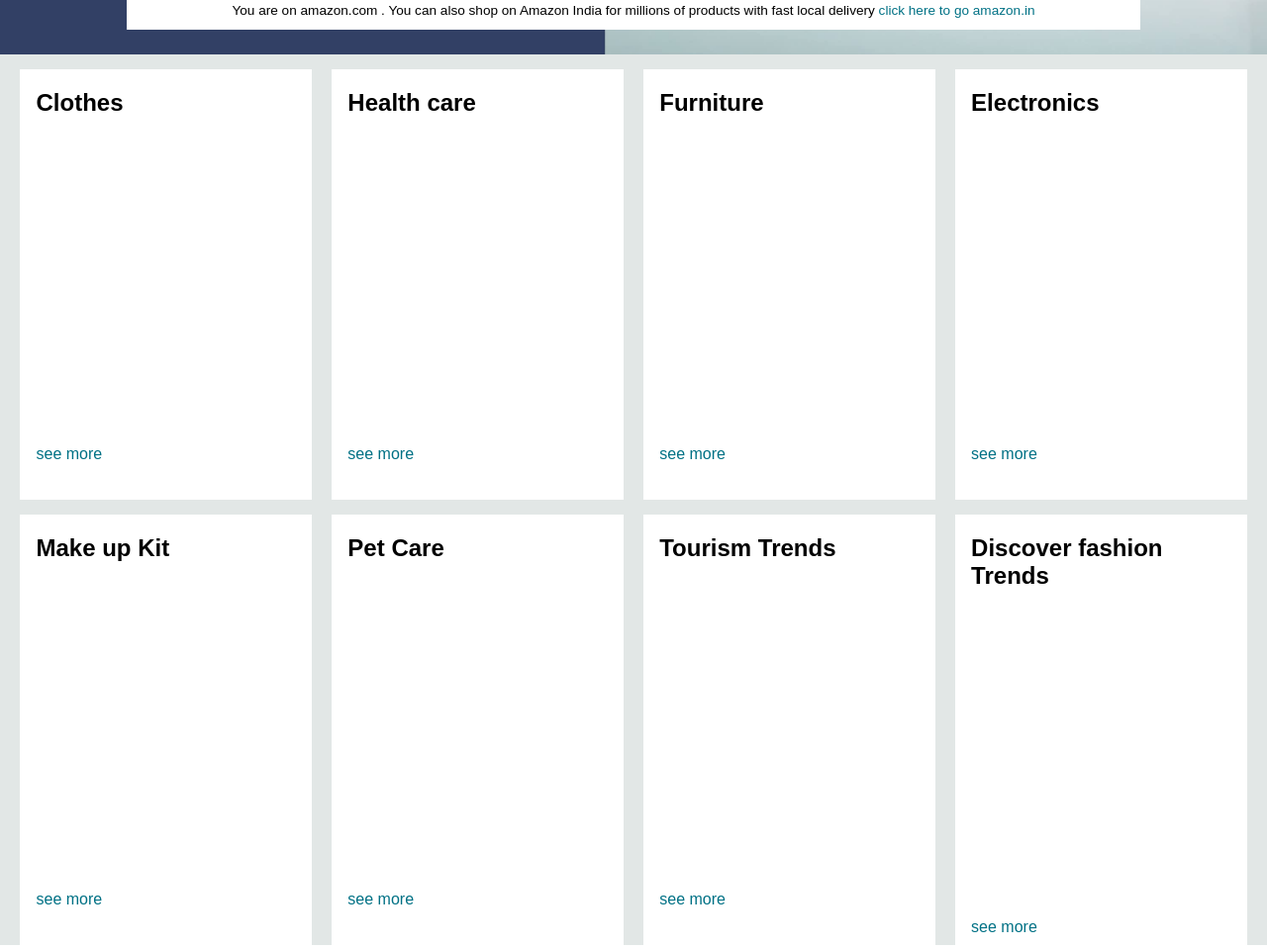
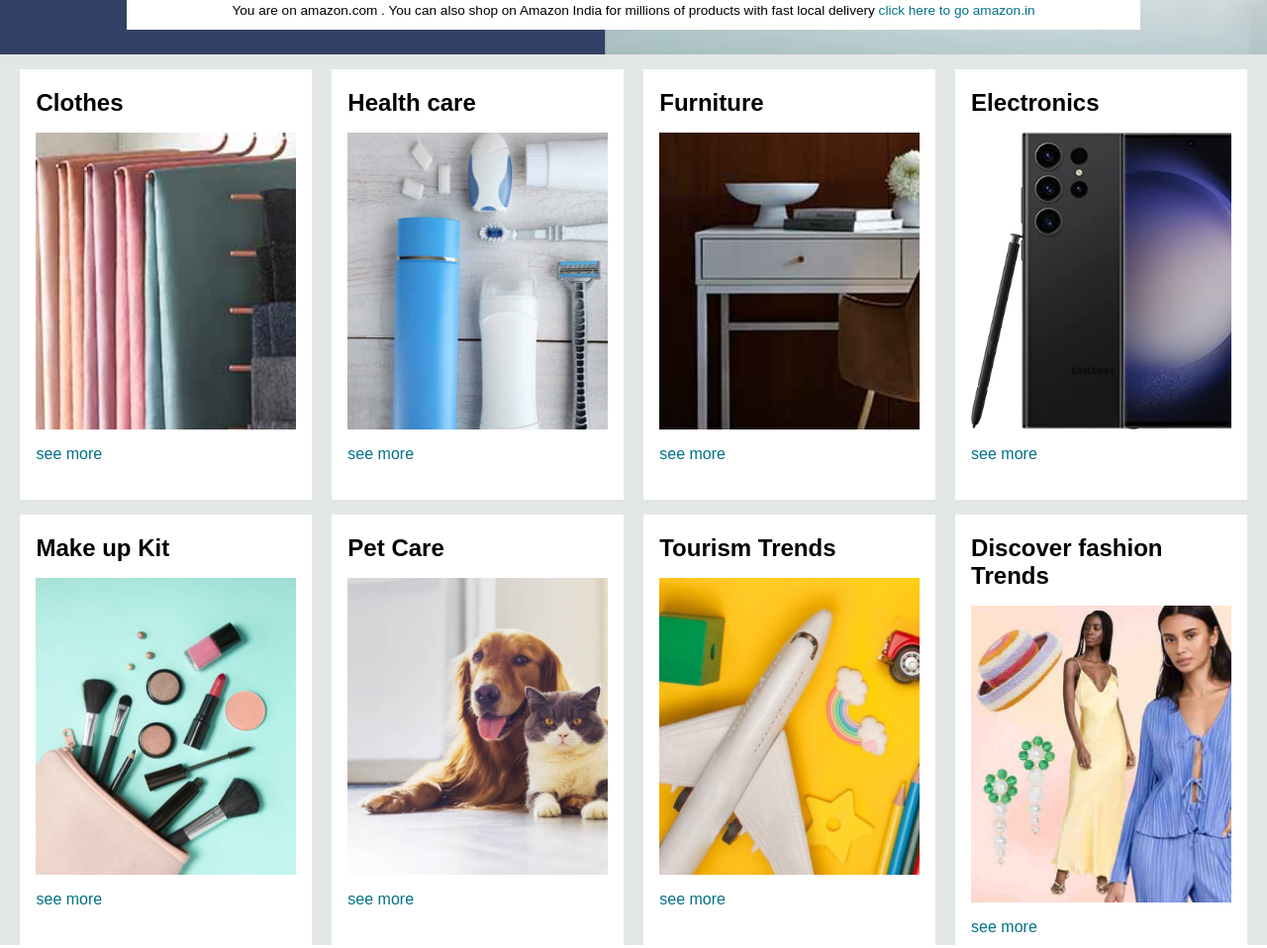
Before and after one commit to 1sisodiyaji/Amazon_Clone, a plain HTML site: page index.html in a window 1280 px wide. Shown: the part 395-1353 px from the top of the page at 99% size. Drawn offline with Linux system fonts and the light colour scheme.

Commit message:
Update index.html

```diff
--- a/index.html
+++ b/index.html
@@ -80,28 +80,28 @@
         <div class=" box " >
             <div class="box-content">
               <h2>Clothes</h2>
-              <div class="box-img" style="background-image: url('/Images/box1_image.jpg');"></div>
+              <div class="box-img" style="background-image: url('box1_image.jpg');"></div>
               <p> see more </p>
             </div>
         </div>
         <div class=" box">
            <div class="box-content">
               <h2>Health care</h2>
-             <div class="box-img" style="background-image: url('/Images/box2_image.jpg');"></div>
+             <div class="box-img" style="background-image: url('box2_image.jpg');"></div>
              <p> see more </p>
            </div>
         </div>
         <div class=" box">
            <div class="box-content">
               <h2>Furniture</h2>
-              <div class="box-img" style="background-image: url('/Images/box3_image.jpg');"></div>
+              <div class="box-img" style="background-image: url('box3_image.jpg');"></div>
              <p> see more </p>
           </div>
     </div>
         <div class="box">
           <div class="box-content">
              <h2>Electronics  </h2>
-             <div class="box-img" style="background-image: url('/Images/box4_image.jpg');"></div>
+             <div class="box-img" style="background-image: url('box4_image.jpg');"></div>
              <p> see more </p>
          </div>
     </div>
@@ -109,7 +109,7 @@
         <div class="box " >
           <div class="box-content">
               <h2>Make up Kit</h2>
-              <div class="box-img" style="background-image: url('/Images/box5_image.jpg');"></div>
+              <div class="box-img" style="background-image: url('box5_image.jpg');"></div>
               <p> see more </p>
           </div>
         </div>
@@ -117,21 +117,21 @@
         <div class="box">
             <div class="box-content">
               <h2>Pet Care</h2>
-              <div class="box-img" style="background-image: url('/Images/box6_image.jpg');"></div>
+              <div class="box-img" style="background-image: url('box6_image.jpg');"></div>
               <p> see more </p>
             </div>
         </div>
         <div class="box">
             <div class="box-content">
               <h2>Tourism Trends</h2>
-              <div class="box-img" style="background-image: url('/Images/box7_image.jpg');"></div>
+              <div class="box-img" style="background-image: url('box7_image.jpg');"></div>
               <p> see more </p>
             </div>
         </div>
         <div class="box">
             <div class="box-content">
               <h2>Discover fashion Trends</h2>
-              <div class="box-img" style="background-image: url('/Images/box8_image.jpg');"></div>
+              <div class="box-img" style="background-image: url('box8_image.jpg');"></div>
               <p> see more </p>
             </div>
         </div>
```
